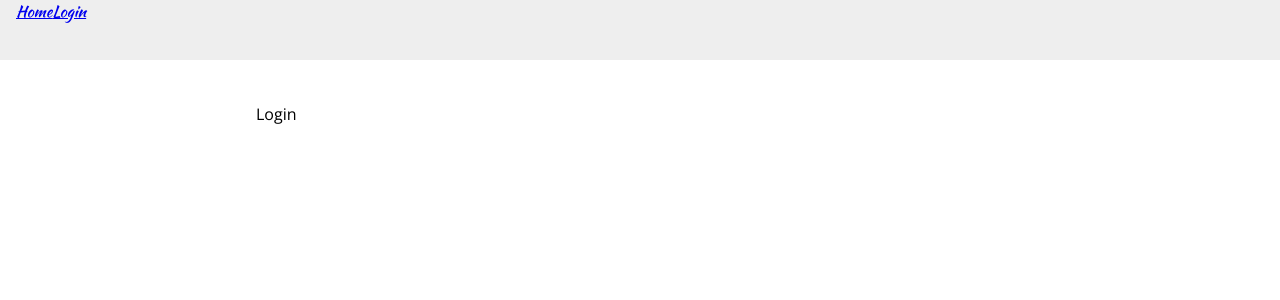
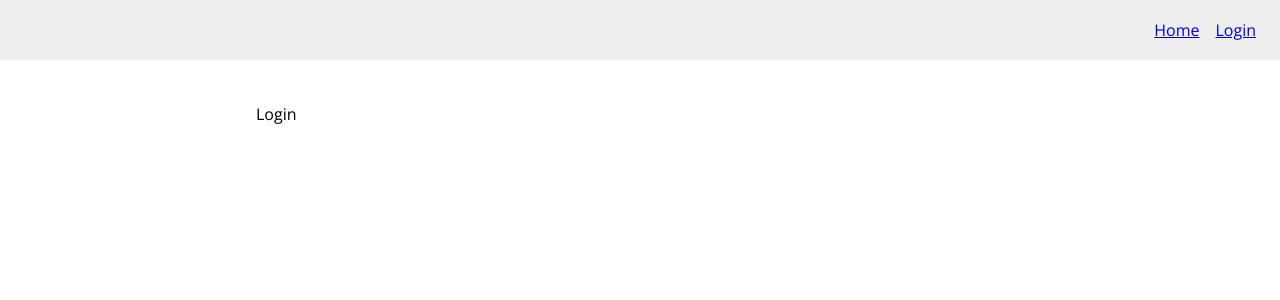
Before and after one commit to tichif/styled-components, a React (Create React App) app: page /login in a window 1280 px wide. Shown: the top 300 px of the page. Built offline with nearby package versions, Linux system fonts and the light colour scheme.

Commit message:
Style React component and existing styled component styled

```diff
--- a/src/components/common/Header.js
+++ b/src/components/common/Header.js
@@ -1,5 +1,5 @@
 import styled from 'styled-components';
-import { Link } from 'react-router-dom';
+import { Link as ReactRouterDomLink } from 'react-router-dom';
 
 const HeaderWrapper = styled.header`
   height: 60px;
@@ -12,11 +12,41 @@
   background: #eee;
 `;
 
+const Menu = styled.nav`
+  display: flex;
+  position: relative;
+  width: initial;
+  border-bottom: none;
+  margin: auto 0 auto auto;
+  font-family: 'Open Sans';
+  background: none;
+  top: initial;
+  left: initial;
+`;
+
+// const MenuAlt = styled(Menu)`
+//   border-top: 5px solid #000;
+// `;
+
+const Link = ({ isActive, children, ...props }) => {
+  return <ReactRouterDomLink {...props}>{children}</ReactRouterDomLink>;
+};
+
+const StyledLink = styled(Link)`
+  padding: 4px 8px;
+  display: block;
+  text-align: center;
+  box-sizing: border-box;
+  margin: auto 0;
+`;
+
 export const Header = () => {
   return (
     <HeaderWrapper>
-      <Link to='/'>Home</Link>
-      <Link to='/login'>Login</Link>
+      <Menu>
+        <StyledLink to='/'>Home</StyledLink>
+        <StyledLink to='/login'>Login</StyledLink>
+      </Menu>
     </HeaderWrapper>
   );
 };
```
